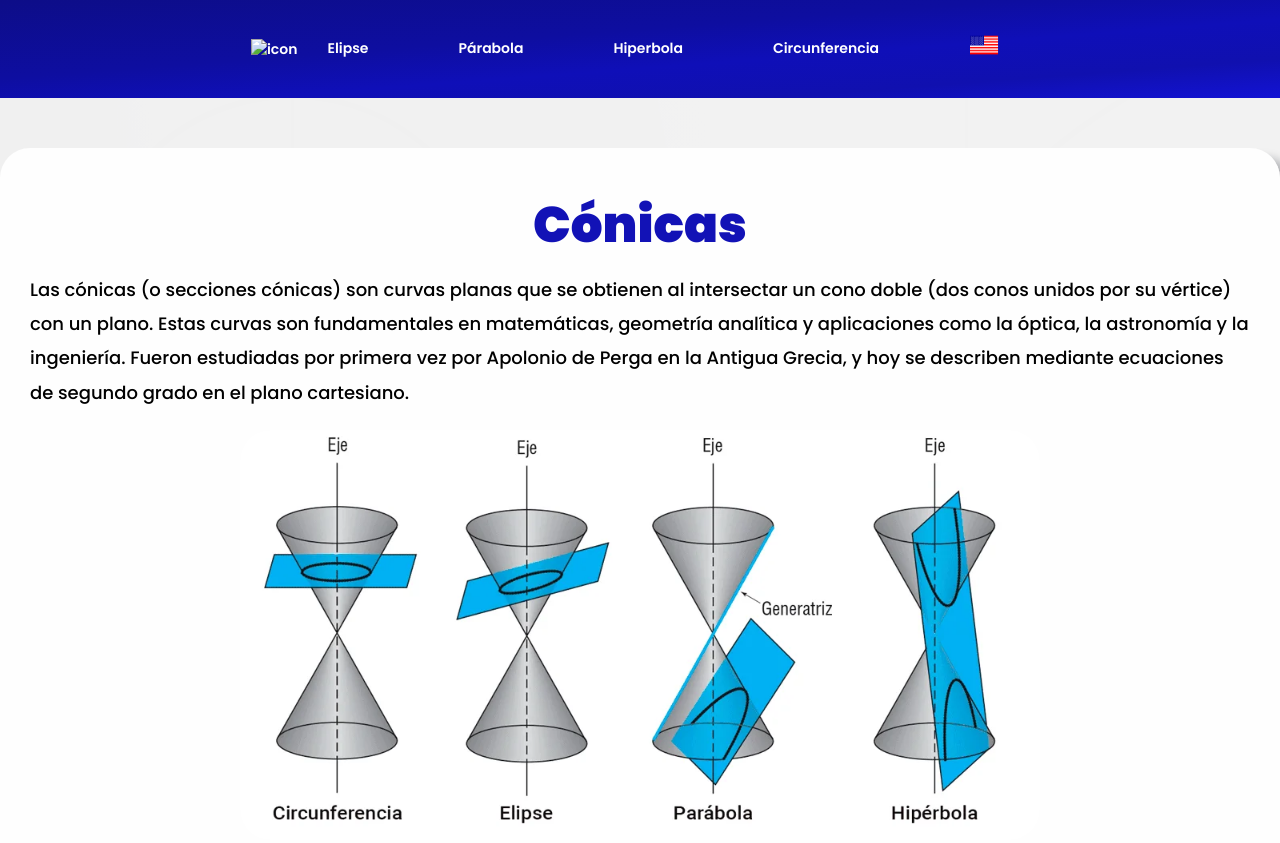
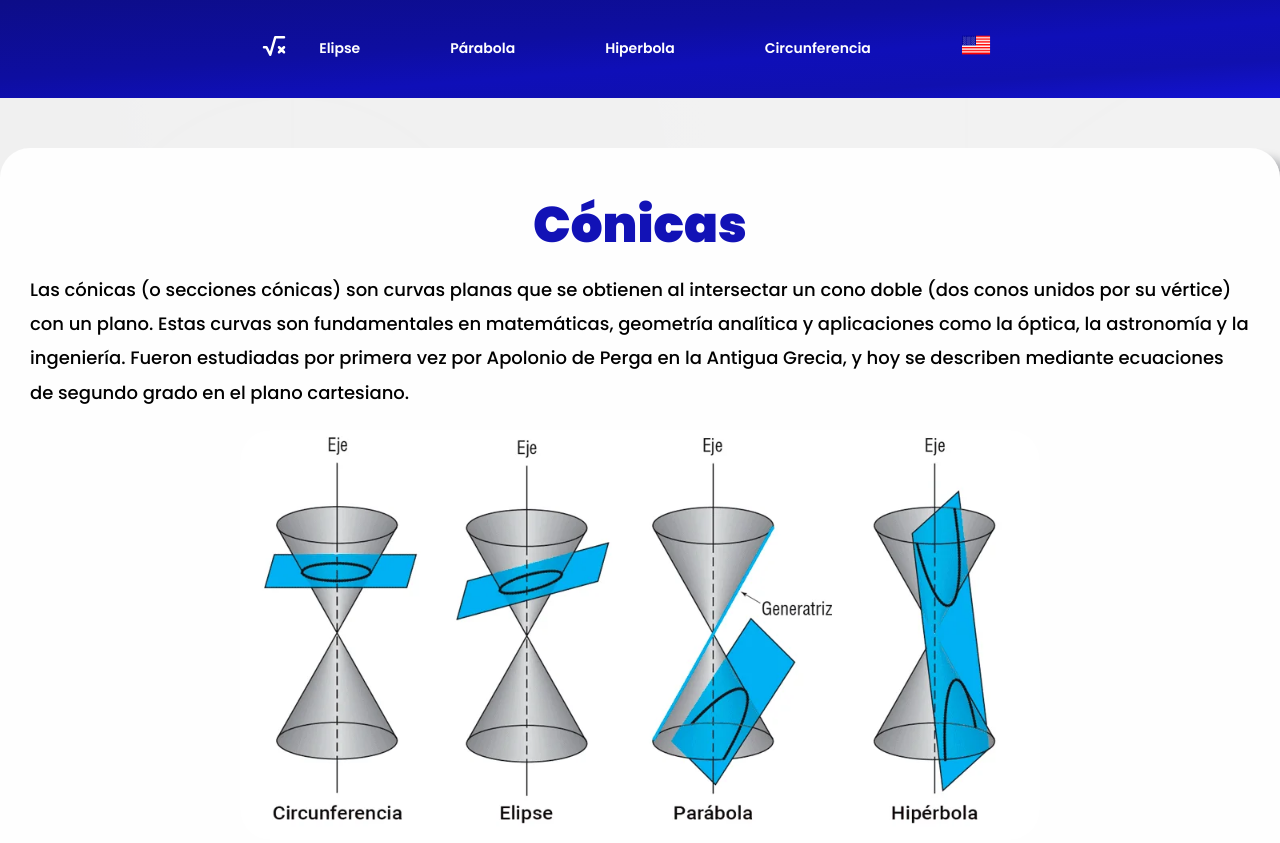
Before and after one commit to Michasb04/C-nicas, a plain HTML site: page index.html in a window 1280 px wide. Shown: the top 843 px of the page. Drawn offline with nearby package versions, Linux system fonts and the light colour scheme; the site is published under a folder, as on GitHub Pages, so addresses that start at the root find nothing; a web font is replaced by a local one.

Commit message:
fix icon src

```diff
--- a/index.html
+++ b/index.html
@@ -14,7 +14,7 @@
 </head>
 <body>
     <nav class="nav-bar">
-        <a href="#hero-description"><img src="/math-icon.svg" alt="icon"></a>
+        <a href="#hero-description"><img src="./img/math-icon.svg" alt="icon"></a>
             <ul>
                 <a href="#elipse-description">Elipse</a>
                 <a href="#parabola-description">Párabola</a>
```
Also changed, not shown: html/index-en.html (+2 -2 lines), img/math-icon.svg (renamed from math-icon.svg).
